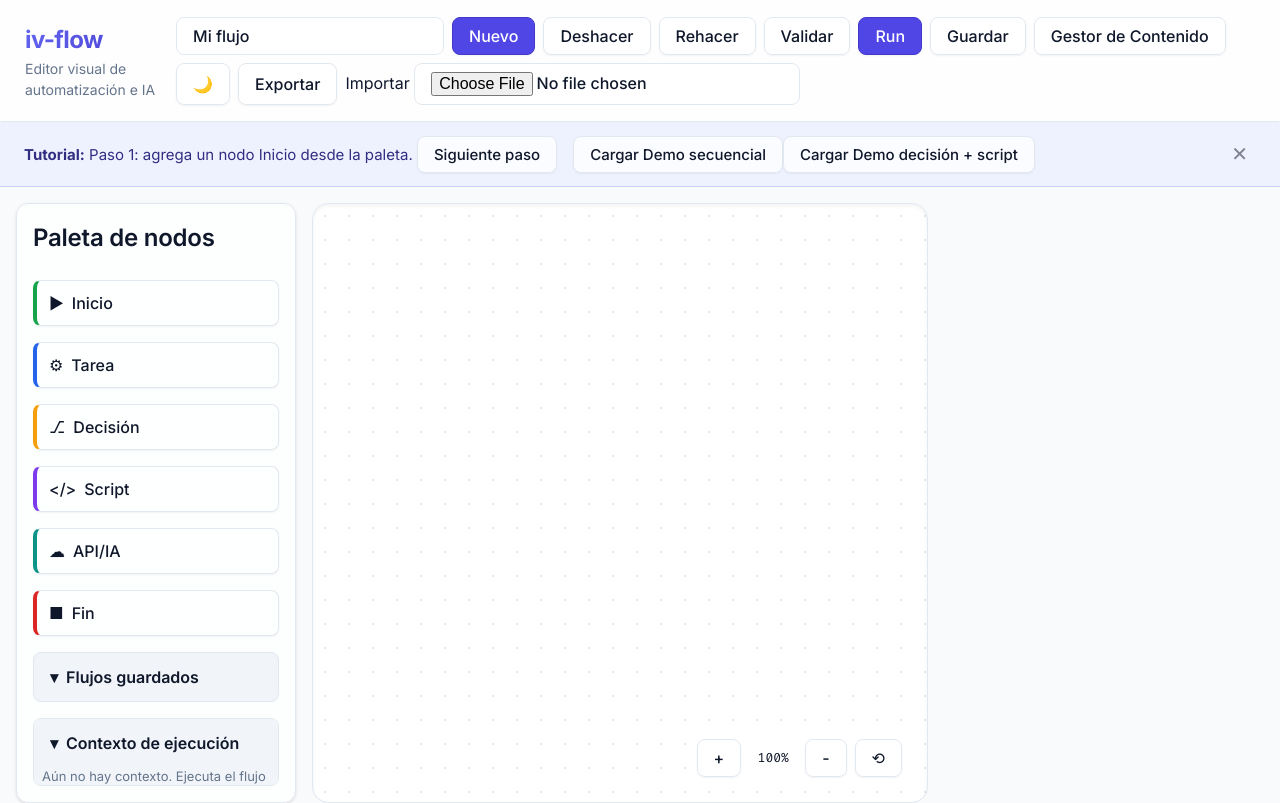
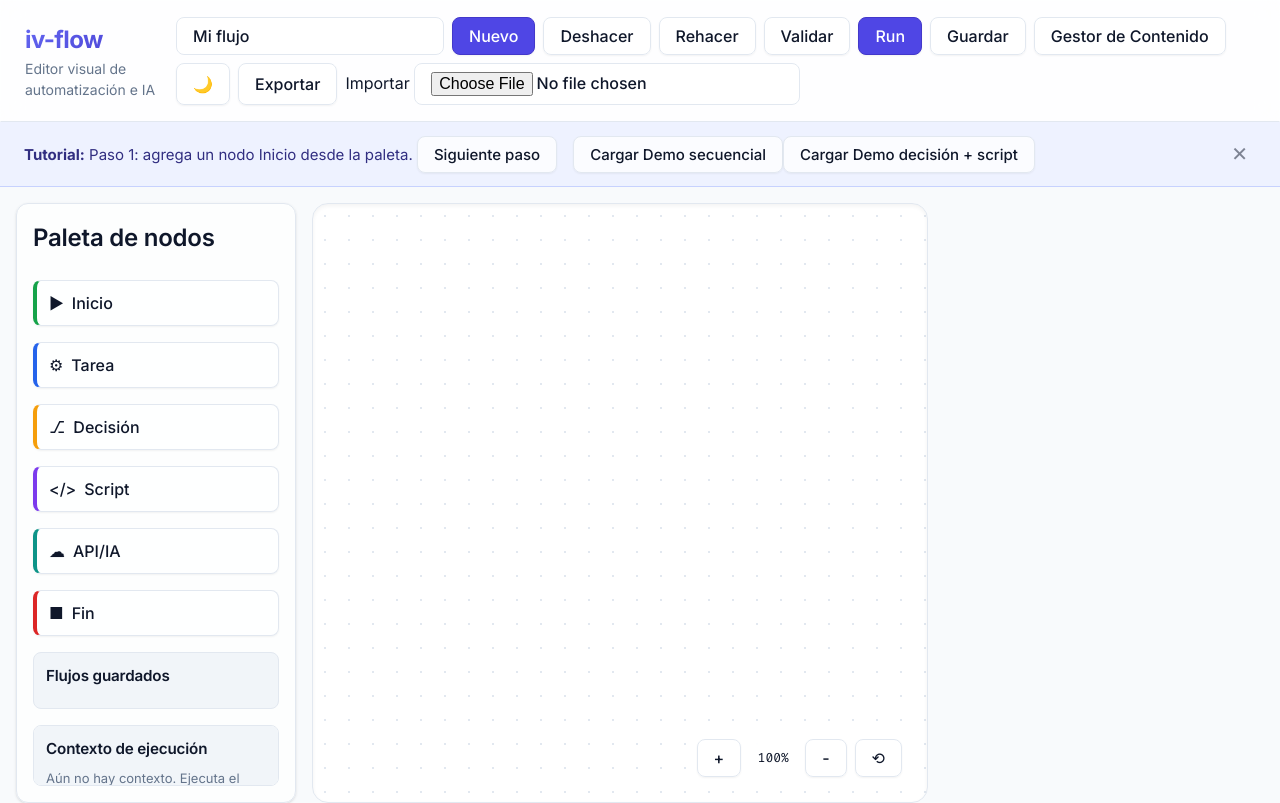
Before and after one commit to Erredebe/flow-gen, an Angular app: page / in a window 1280 px wide. Shown: the top 803 px of the page. Built offline with nearby package versions, Linux system fonts and the light colour scheme.

Commit message:
Reorganiza paneles laterales debajo de la paleta

```diff
--- a/src/app/app.component.css
+++ b/src/app/app.component.css
@@ -218,31 +218,16 @@ h2, h3, h4 {
 }
 
 
-.sidebar-section {
+.sidebar-box {
   border: 1px solid var(--border-color);
   border-radius: var(--radius-md);
   background: var(--bg-sidebar);
-  padding: var(--space-2);
+  padding: var(--space-3);
 }
 
-.sidebar-section summary {
-  cursor: pointer;
-  font-weight: 600;
-  padding: var(--space-1) var(--space-2);
-  list-style: none;
-}
-
-.sidebar-section summary::-webkit-details-marker {
-  display: none;
-}
-
-.sidebar-section summary::before {
-  content: '▸';
-  margin-right: var(--space-2);
-}
-
-.sidebar-section[open] summary::before {
-  content: '▾';
+.sidebar-box h3 {
+  margin: 0 0 var(--space-2);
+  font-size: 0.95rem;
 }
 
 /* Node Palette */
--- a/src/app/app.component.html
+++ b/src/app/app.component.html
@@ -46,16 +46,16 @@
         {{ template.label }}
       </button>
 
-      <details class="sidebar-section" open>
-        <summary>Flujos guardados</summary>
+      <section class="sidebar-box">
+        <h3>Flujos guardados</h3>
         <div *ngFor="let flow of savedFlows" class="saved-item">
           <button (click)="loadFlow(flow.id)">{{ flow.name }}</button>
           <button class="danger" (click)="deleteFlow(flow.id)">✕</button>
         </div>
-      </details>
+      </section>
 
-      <details class="sidebar-section context-panel" open>
-        <summary>Contexto de ejecución</summary>
+      <section class="sidebar-box context-panel">
+        <h3>Contexto de ejecución</h3>
 
         <div class="context-empty" *ngIf="!contextHistory.length && !contextEntries(executionContext).length">
           Aún no hay contexto. Ejecuta el flujo para ver variables y valores.
@@ -89,10 +89,10 @@
             <p class="context-empty" *ngIf="!contextEntries(snapshot.context).length">Sin variables en este punto.</p>
           </details>
         </div>
-      </details>
+      </section>
 
-      <details class="sidebar-section connection-list" *ngIf="connections.length" open>
-        <summary>Conexiones</summary>
+      <section class="sidebar-box connection-list" *ngIf="connections.length">
+        <h3>Conexiones</h3>
         <div
           *ngFor="let connection of connections"
           class="saved-item"
@@ -101,7 +101,7 @@
           <small>{{ nodeLabel(connection.fromNodeId) }} → {{ nodeLabel(connection.toNodeId) }} ({{ connection.fromPort }})</small>
           <button class="danger" (click)="removeConnection(connection.id); $event.stopPropagation()">✕</button>
         </div>
-      </details>
+      </section>
     </aside>
 
     <section class="canvas-wrapper" (wheel)="onWheel($event)">
```
